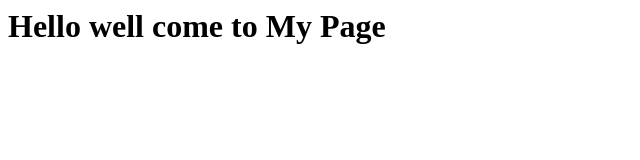
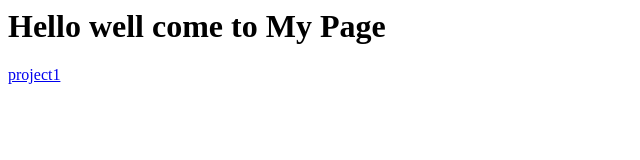
Before and after one commit to bhagath05git/bhagath05git.github.io, a plain HTML site: page index.html in a window 1280 px wide. Shown: the full height of the page, 0-640 px from the left. Drawn offline with Linux system fonts and the light colour scheme.

Commit message:
Update index.html

```diff
--- a/index.html
+++ b/index.html
@@ -1,2 +1,2 @@
 <h1> Hello well come to My Page</h1>
-<a href="projec1">
+<a href="projec1">project1</a>
```
